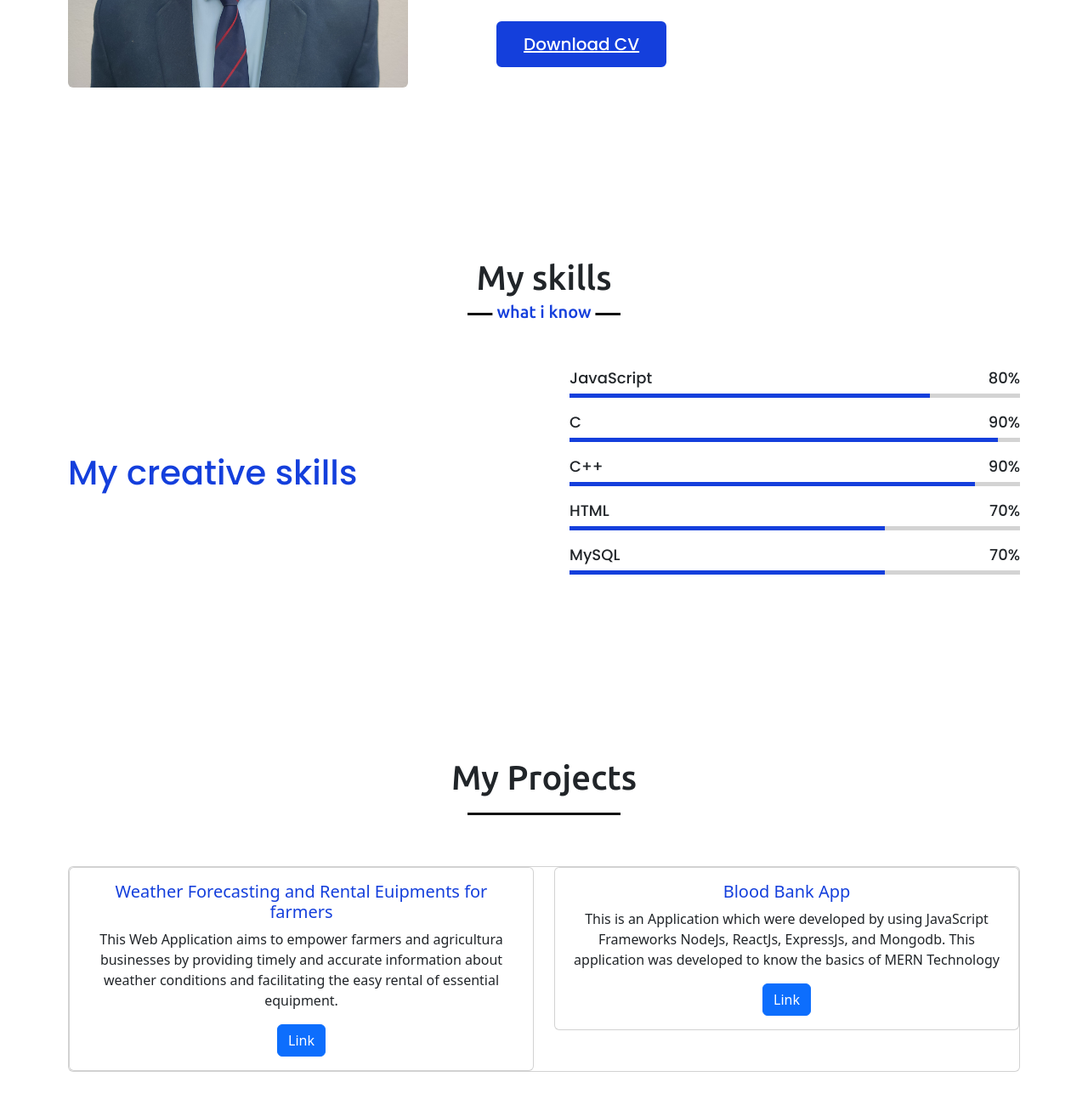
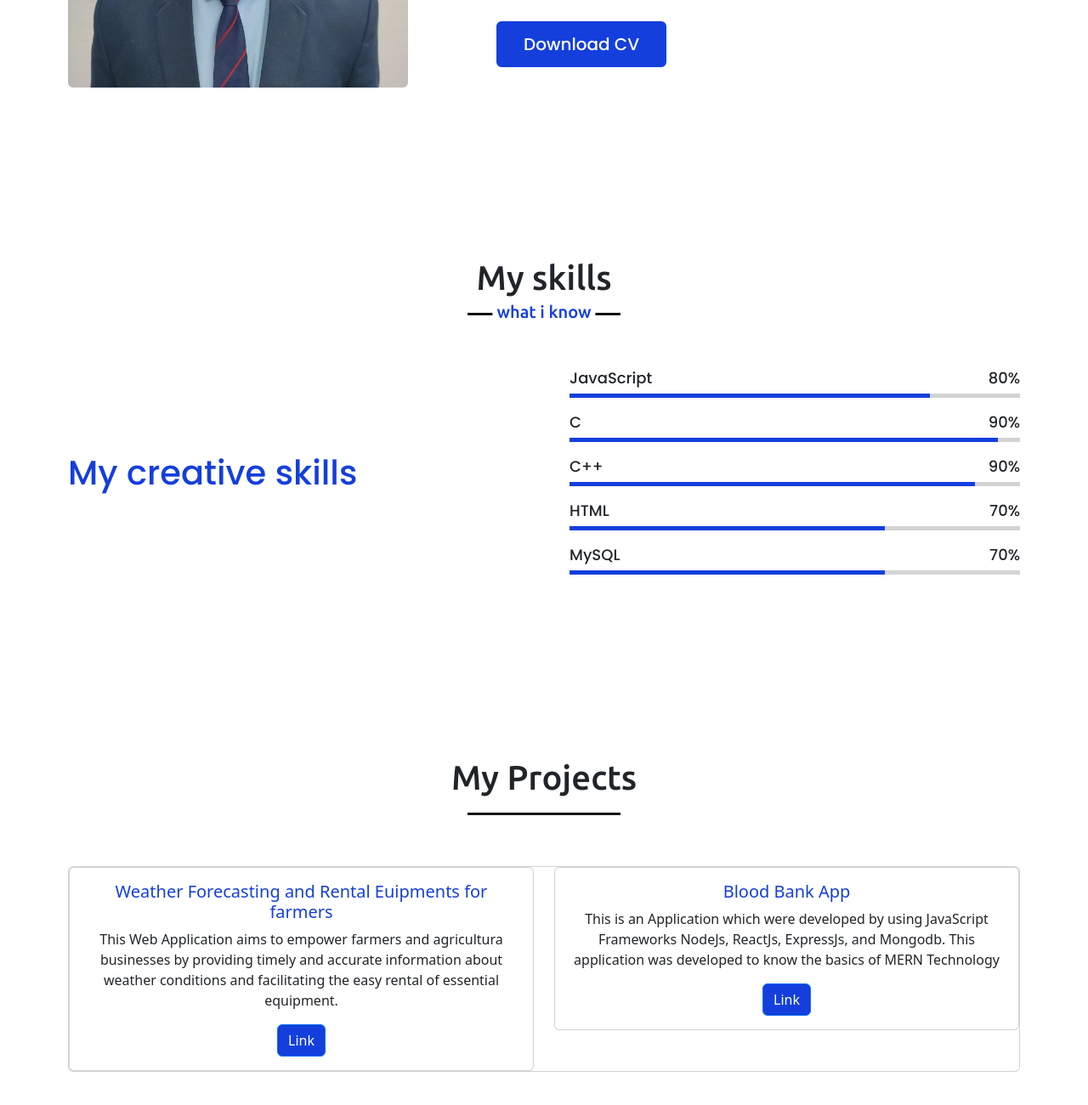
Before and after one commit to anurag2928/portfolio, a plain HTML site: page index.html in a window 1280 px wide. Shown: the part 1394-2694 px from the top of the page at 85% size. Drawn offline with nearby package versions, Linux system fonts and the light colour scheme.

Commit message:
Add files via upload

```diff
--- a/index.html
+++ b/index.html
@@ -26,6 +26,7 @@
                 <li><a href="#home" class="menu-btn">Home</a></li>
                 <li><a href="#about" class="menu-btn">About</a></li>
                  <li><a href="#skills" class="menu-btn">Skills</a></li>
+                 <li><a href="#projects" class="menu-btn">Projects</a></li>
                  <li><a href="#contact" class="menu-btn">Contact</a></li>
             </ul>
             <div class="menu-btn">
@@ -41,7 +42,7 @@
                 <div class="text-1">Hello, my name is</div>
                 <div class="text-2">Anurag Mahajan</div>
                 <div class="text-3">And I'm a <span class="typing"></span></div>
-                <a href="https://www.linkedin.com/in/anurag-mahajan-5baa5020a/" target="_blank">Hire me</a>
+                <a href="https://www.linkedin.com/in/anurag-mahajan-5baa5020a/" class="btn btn-primary" target="_blank">Hire me</a>
             </div>
         </div>
     </section>
@@ -57,7 +58,7 @@
                 <div class="column right">
                     <div class="text">I'm Anurag Mahajan and I'm a <span class="typing-2"></span></div>
                     <p>I am from Burhanpur but currently residing at Indore.I am pursing my under graduation in computer science from Acropolis institute of technology and research ,Indore. I did my higher education from Imperial Academy H.S School. My strength are I am Quick Learner ,hard working, Team Player, and a dicipline person.I have learnt C, C++ and JavaScript. My short term goal is to placed in software company and my long term goal is to achieve a higher position in that company where I can build my carrer by enhanicing my knowledge while contributing towards the growth of the company.My hobbies are Cricket, Workout.</p>
-                    <a href="https://drive.google.com/file/d/1MbFemWjM4fsyYVS87wUVbzPD2oX751tQ/view?usp=sharing" target="_blank">Download CV</a>
+                    <a href="https://drive.google.com/file/d/1MbFemWjM4fsyYVS87wUVbzPD2oX751tQ/view?usp=sharing" class="btn btn-primary" target="_blank">Download CV</a>
                 </div>
             </div>
         </div>
@@ -126,7 +127,7 @@
                 <div class="card-body">
                   <h5 class="card-title" style=" color: rgb(20, 63, 220);">Weather Forecasting and Rental Euipments for farmers</h5>
                   <p class="card-text"> This Web Application aims to empower farmers and agricultura businesses by providing timely and accurate information about weather conditions and facilitating the easy rental of essential equipment.</p>
-                  <a href="https://anurag2928.github.io/Weather_App/" class="btn btn-primary" target="_blank">Link</a>
+                  <a href="https://anurag2928.github.io/Weather_App/" class="btn btn-primary" target="_blank" style="background: rgb(20, 63, 220);">Link</a>
                 </div>
               </div>
             </div>
@@ -135,7 +136,7 @@
                   <div class="card-body">
                   <h5 class="card-title" style=" color: rgb(20, 63, 220);">Blood Bank App</h5>
                   <p class="card-text">This is an Application which were developed by using JavaScript Frameworks NodeJs, ReactJs, ExpressJs, and Mongodb. This application was  developed to know the basics of MERN Technology</p>
-                  <a href="https://github.com/anurag2928/Blood-BankApp" class="btn btn-primary" target="_blank">Link</a>
+                  <a href="https://github.com/anurag2928/Blood-BankApp" class="btn btn-primary" target="_blank" style="background: rgb(20, 63, 220);">Link</a>
                 </div>
             </div>
             </div>
```
